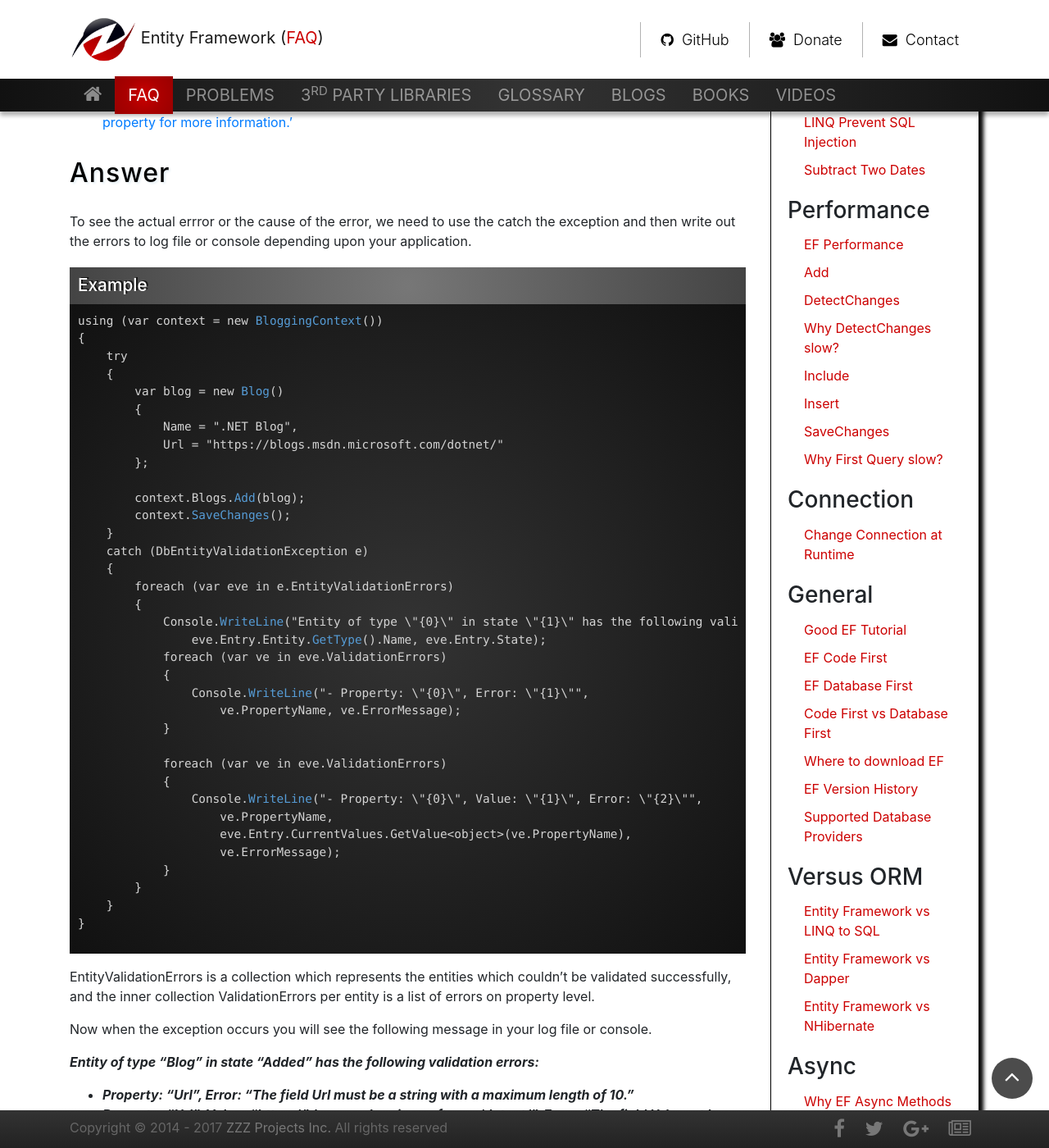
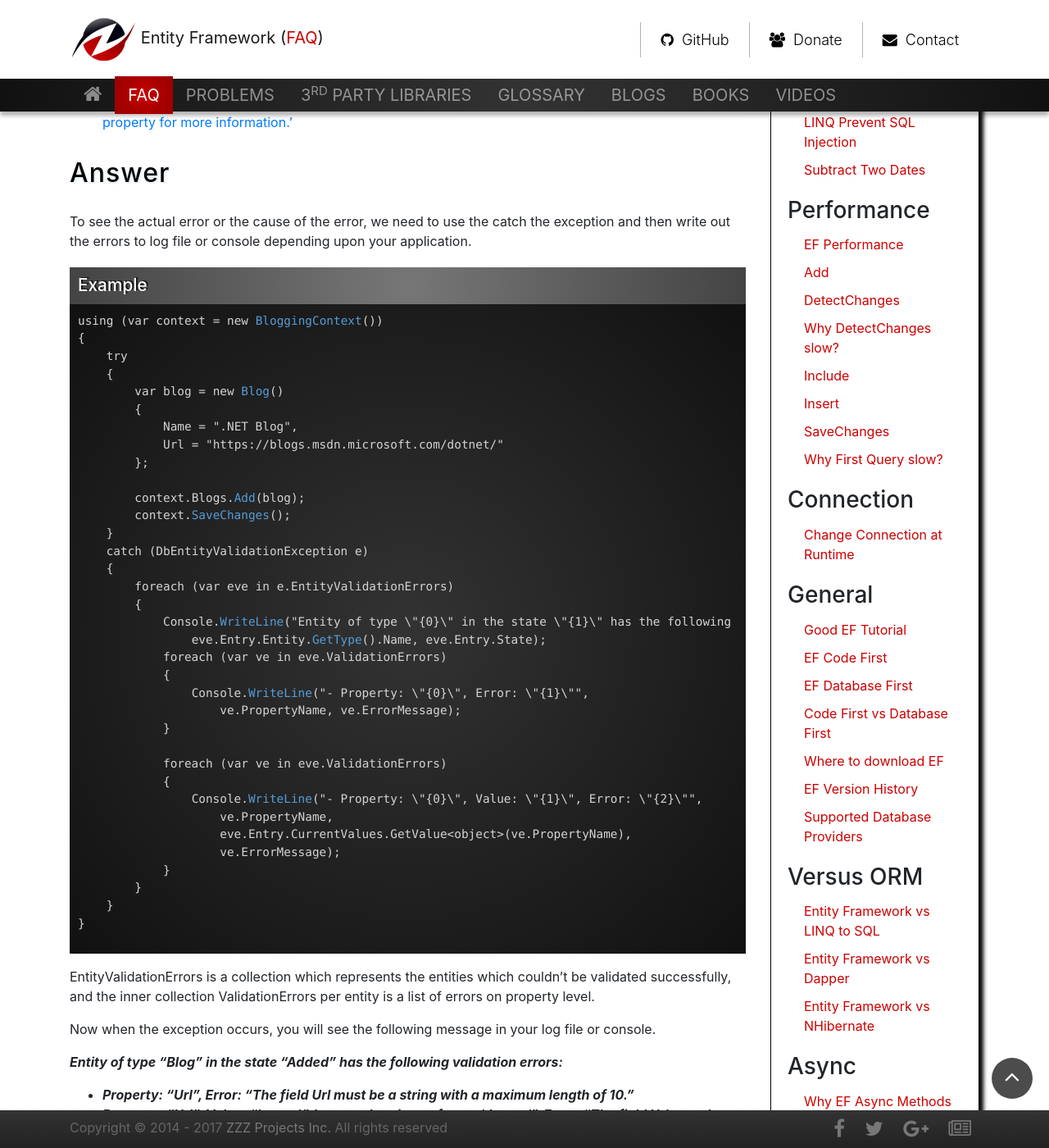
Before and after one commit to zzzprojects/EntityFramework-FAQ, a Jekyll site: the page built from docs/pages/faq/validation/how-to-see-ef-errors.md, in a window 1280 px wide and 1400 px high, scrolled down 1342 px. Shown: the whole window at 82% size. Built offline with Jekyll 4.4.1, drawn with Linux system fonts in a browser that asks for light colours; nearby versions of some CDN libraries; our own code applies the rules of GitHub Pages for plain Markdown files; some of the changed text lies outside the part shown.

Commit message:
Updated "How to see EF Errors"

```diff
--- a/docs/pages/faq/validation/how-to-see-ef-errors.md
+++ b/docs/pages/faq/validation/how-to-see-ef-errors.md
@@ -38,7 +38,7 @@ using (var context = new BloggingContext())
 
 {% endhighlight %}
 
-When you execute you will see the following exception.
+When you execute, you will see the following exception.
 
 `System.Data.Entity.Validation.DbEntityValidationException: 'Validation failed for one or more entities. See 'EntityValidationErrors' property for more details.'`
 
@@ -52,7 +52,7 @@ Now you can see that the exception doesn't give you any hint about the actual pr
 
 ## Answer
 
-To see the actual errror or the cause of the error, we need to use the catch the exception and then write out the errors to log file or console depending upon your application.
+To see the actual error or the cause of the error, we need to use the catch the exception and then write out the errors to log file or console depending upon your application.
 
 {% include template-example.html %}
 {% highlight csharp %}
@@ -74,7 +74,7 @@ using (var context = new BloggingContext())
     {
         foreach (var eve in e.EntityValidationErrors)
         {
-            Console.WriteLine("Entity of type \"{0}\" in state \"{1}\" has the following validation errors:",
+            Console.WriteLine("Entity of type \"{0}\" in the state \"{1}\" has the following validation errors:",
                 eve.Entry.Entity.GetType().Name, eve.Entry.State);
             foreach (var ve in eve.ValidationErrors)
             {
@@ -97,10 +97,10 @@ using (var context = new BloggingContext())
 
 EntityValidationErrors is a collection which represents the entities which couldn't be validated successfully, and the inner collection ValidationErrors per entity is a list of errors on property level.
 
-Now when the exception occurs you will see the following message in your log file or console.
+Now when the exception occurs, you will see the following message in your log file or console.
 
 
-***Entity of type "Blog" in state "Added" has the following validation errors:***
+***Entity of type "Blog" in the state "Added" has the following validation errors:***
  - ***Property: "Url", Error: "The field Url must be a string with a maximum length of 10."***
  - ***Property: "Url", Value: "https://blogs.msdn.microsoft.com/dotnet/", Error: "The field Url must be a string with a maximum length of 10."***
 
```
Also changed, not shown: other parts of docs/pages/faq/validation/how-to-see-ef-errors.md (+1 -1 lines).
